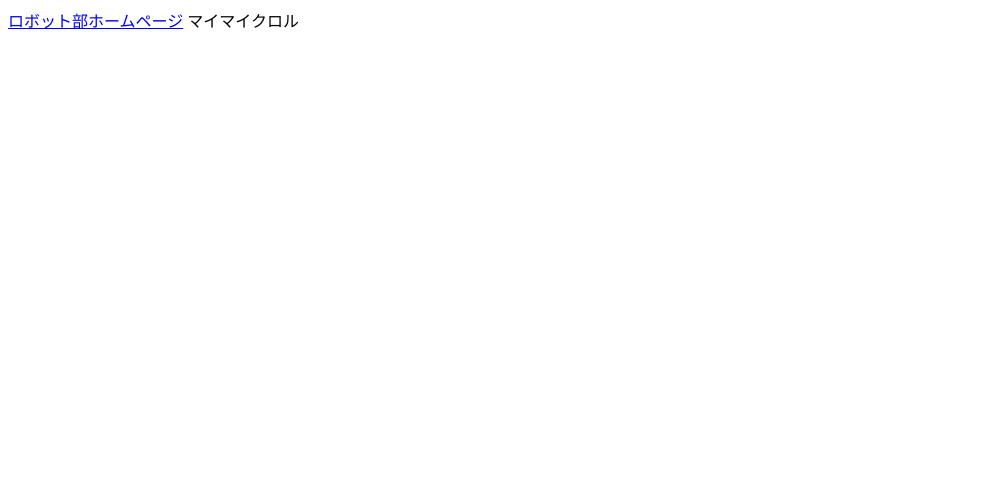
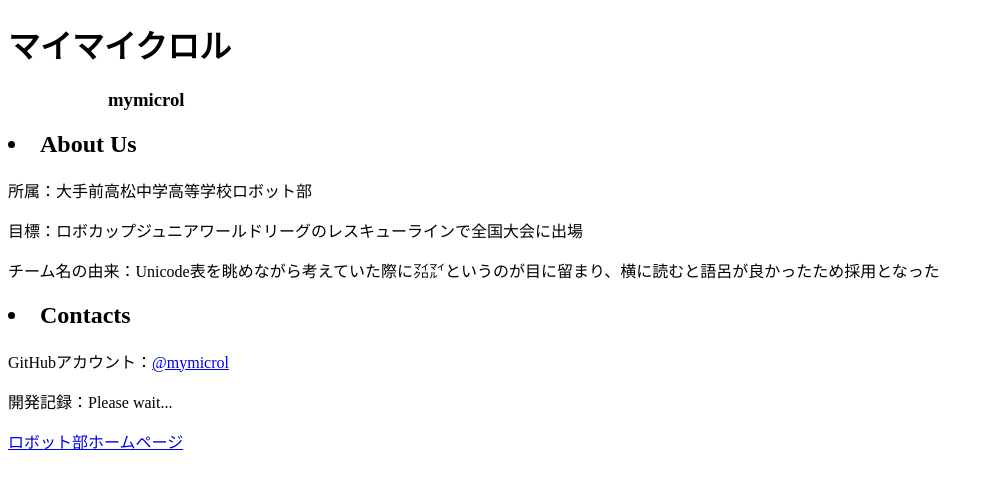
Before and after one commit to mymicrol/mymicrol-hp, a plain HTML site: page index.html in a window 1280 px wide. Shown: the whole page, without its empty margins (0-994 px from the left). Drawn offline with Linux system fonts and the light colour scheme.

Commit message:
Update index.html
とりあえずこんな感じ

```diff
--- a/index.html
+++ b/index.html
@@ -1,11 +1,28 @@
-<!DOCTYPE HTML>
-<html>
-  <head>
+<!DOCTYPE html>
+<html lang="ja">
+<head>
     <meta charset="UTF-8">
-    <title>㍃㍄</title>
-  </head>
-  <body>
-    <a href="http://otmrobobu.xrie.biz/?guid=on">ロボット部ホームページ</a>
-    マイマイクロル
-  </body>
+    <link rel="stylesheet" href="style.css">
+    <title>Mymicrol</title>
+</head>
+<body>
+    <div class="header">
+        <h1>マイマイクロル</h1>
+        <h3 style="margin-left: 100px;">mymicrol</h3>
+    </div>
+
+    <div class="main">
+        <h2><li>About Us</li></h2>
+        <p>所属：大手前高松中学高等学校ロボット部</p>
+        <p>目標：ロボカップジュニアワールドリーグのレスキューラインで全国大会に出場</p>
+        <p>チーム名の由来：Unicode表を眺めながら考えていた際に㍃㍄というのが目に留まり、横に読むと語呂が良かったため採用となった</p>
+        <h2><li>Contacts</li></h2>
+        <p>GitHubアカウント：<a href="https://github.com/mymicrol">@mymicrol</a></p>
+        <p>開発記録：Please wait...</p>
+    </div>
+
+    <div class="hooter">
+        <p><a href="http://otmrobobu.xrie.biz/?guid=on">ロボット部ホームページ</a><p>
+    </div>
+</body>
 </html>
```
